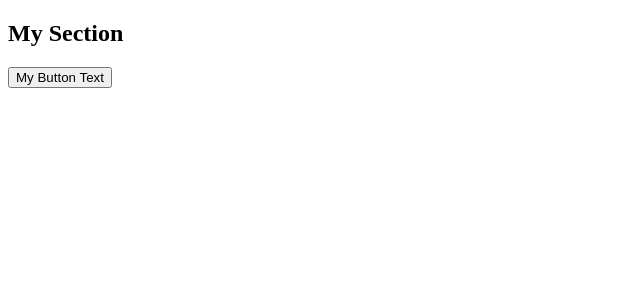
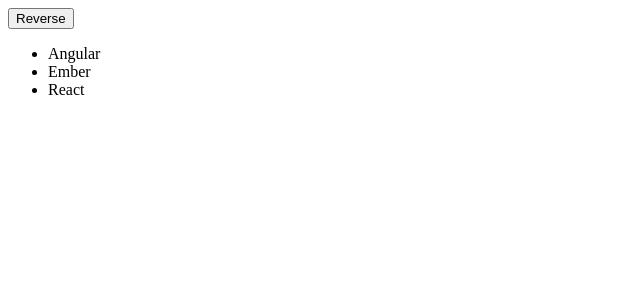
Before and after one commit to bagabobs/learn_react, a React (Create React App) app: page / in a window 1280 px wide. Shown: the top 300 px of the page, without its empty margins (0-640 px from the left). Built offline with nearby package versions, Linux system fonts and the light colour scheme.

Commit message:
done generic handler pake bind

```diff
--- /dev/null
+++ b/src/MyList.js
@@ -0,0 +1,30 @@
+import {Component} from "react";
+import reverse from "./reverse";
+
+export default class MyList extends Component {
+    state = {
+        items: [ 'Angular', 'Ember', 'React' ]
+    };
+
+    onReverseClick = reverse.bind(this);
+
+    render() {
+        const {
+            state: { items },
+            onReverseClick
+        } = this;
+
+        return (
+            <section>
+                <button onClick={ onReverseClick }>Reverse</button>
+                <ul>
+                    {
+                        items.map((v, i) => (
+                            <li key={ i }>{v}</li>
+                        ))
+                    }
+                </ul>
+            </section>
+        );
+    }
+}
--- a/src/index.js
+++ b/src/index.js
@@ -1,12 +1,7 @@
-import {Component} from "react";
 import {render} from "react-dom";
-
-import MySection from "./MySection";
-import MyButton from "./MyButton";
+import MyList from "./MyList";
 
 render(
-    <MySection>
-        <MyButton>My Button Text</MyButton>
-    </MySection>,
+    <MyList/>,
     document.getElementById('root')
 );
--- /dev/null
+++ b/src/reverse.js
@@ -0,0 +1,4 @@
+
+export default function reverse() {
+    this.setState(this.state.items.reverse());
+}
```
